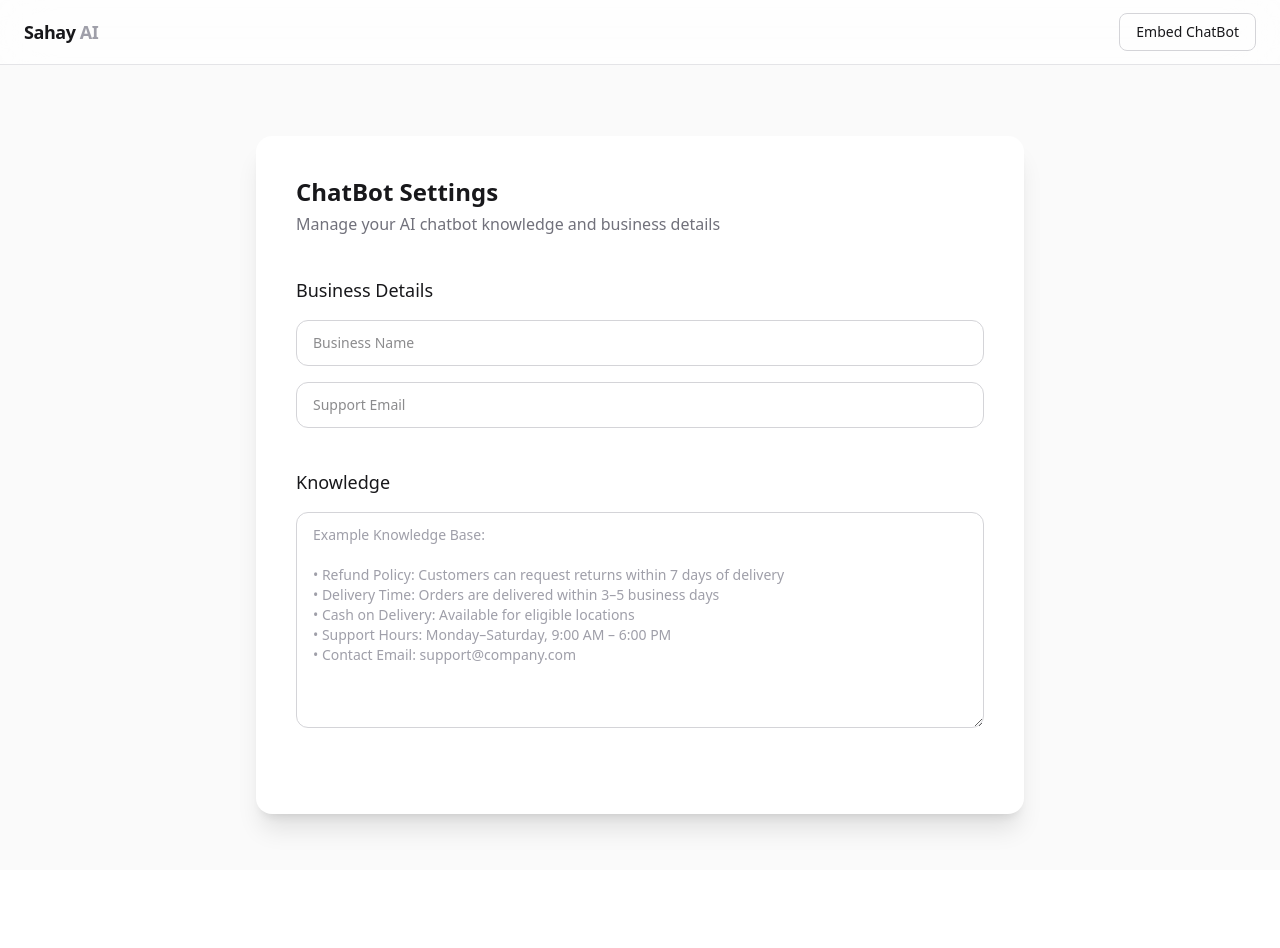
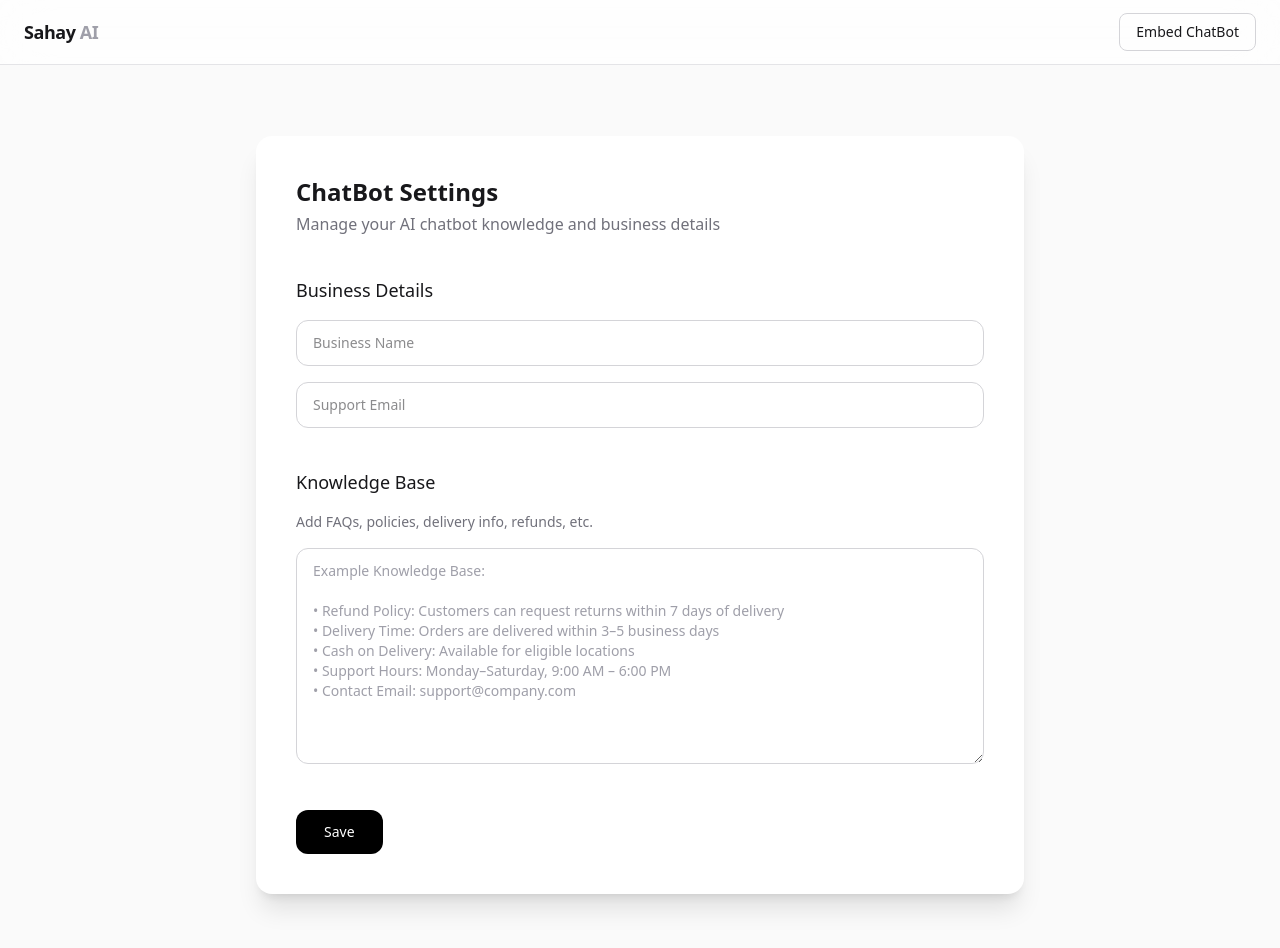
Before and after one commit to vishal290704/Sahay-AI, a Next.js app: page /dashboard in a window 1280 px wide. Before the commit the page ends 870 px from the top, so only its background shows below. Built offline with nearby package versions, Linux system fonts and the light colour scheme; no server answers; what @scalekit-sdk/node would draw is missing.

Commit message:
UseState for businessName, supportEmail and knowledge

```diff
--- a/src/components/DashboardClient.tsx
+++ b/src/components/DashboardClient.tsx
@@ -1,9 +1,13 @@
 "use client";
-import React from "react";
+import React, { useState } from "react";
 import { motion } from "motion/react";
 import { useRouter } from "next/navigation";
 function DashboardClient({ ownerId }: { ownerId: string }) {
     const navigate = useRouter()
+    const [businessName, setBusinessName] = useState("")
+    const [supportEmail, setSupportEmail] = useState("")
+    const [knowledge, setKnowledge] = useState("")
+
   return (
     <div className="min-h-screen bg-zinc-50 text-zinc-900">
       <motion.div
@@ -34,16 +38,23 @@ function DashboardClient({ ownerId }: { ownerId: string }) {
                 <h1 className="text-lg font-medium mb-4">Business Details</h1>
                 <div className="space-y-4">
                     <input type="text" className="w-full rounded-xl border border-zinc-300 px-4 py-3 text-sm
-                    focus:outline-none focus:ring-1 focus:ring-black/80" placeholder="Business Name" />
+                    focus:outline-none focus:ring-1 focus:ring-black/80" placeholder="Business Name"
+                    onChange={(e)=>setBusinessName(e.target.value)}
+                    value={businessName}
+                    />
 
                     <input type="text" className="w-full rounded-xl border border-zinc-300 px-4 py-3 text-sm
-                     focus:outline-none focus:ring-1 focus:ring-black/80" placeholder="Support Email"  />
+                     focus:outline-none focus:ring-1 focus:ring-black/80" placeholder="Support Email"
+                     onChange={(e)=>setSupportEmail(e.target.value)}
+                     value={supportEmail}
+                     />
                 </div>
             </div>
 
 
              <div className="mb-10">
-                <h1 className="text-lg font-medium mb-4">Knowledge</h1>
+                <h1 className="text-lg font-medium mb-4">Knowledge Base</h1>
+                <p className="text-sm text-zinc-500 mb-4">Add FAQs, policies, delivery info, refunds, etc.</p>
                 <div className="space-y-4">
                    <textarea
   className="w-full h-54 rounded-xl border border-zinc-300 px-4 py-3 text-sm
@@ -56,8 +67,18 @@ function DashboardClient({ ownerId }: { ownerId: string }) {
 • Cash on Delivery: Available for eligible locations
 • Support Hours: Monday–Saturday, 9:00 AM – 6:00 PM
 • Contact Email: support@company.com`}
+onChange={(e)=>setKnowledge(e.target.value)} value={knowledge}
 />
                 </div>
+            </div>
+            <div className="flex items-center gap-5">
+                <motion.button
+                className="px-7 py-3 rounded-xl bg-black text-white text-sm font-medium hover:bg-zinc-800 transition disabled:opacity-60"
+                whileHover={{scale:1.03}}
+                whileTap={{scale:0.97}}
+                >
+                    Save
+                </motion.button>
             </div>
         </motion.div>
       </div>
```
